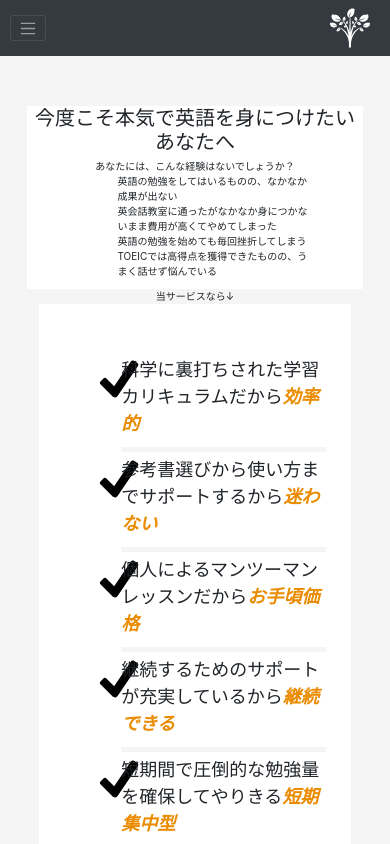
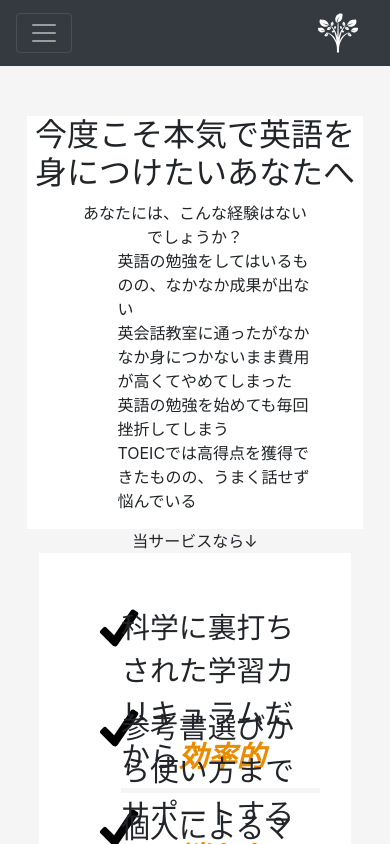
Before and after one commit to masalennon/myEnglish, a Nuxt app: page / in a window 390 px wide. Shown: the top 844 px of the page. Built offline with nearby package versions, Linux system fonts and the light colour scheme.

Commit message:
commented out media query

```diff
--- a/layouts/default.vue
+++ b/layouts/default.vue
@@ -35,15 +35,15 @@
 <script>
 </script>
 <style lang="scss">
-  @media only screen and (max-width: 979px) {
+/*
+@media only screen and (max-width: 979px) {
 
 	html{
 	  Width:100%;
 	  font-size: 100%;
 	}
 
-  } /*デバイスの横幅が979px以下の場合*/
-
+  }
   @media only screen and (min-width: 321px) and (max-width: 768px) {
 
 	html{
@@ -52,15 +52,15 @@
 
 	}
 
-  } /*デバイスの横幅が321以上768以下の場合*/
-
+  }
   @media only screen and (max-width: 320px) {
 
 	html{
 	  font-size: 62.5%;
 	}
 
-  } /* デバイスの横幅が320px以下の場合 */
+  }
+*/
   html {
 	word-spacing: 1px;
 	-ms-text-size-adjust: 100%;
--- a/pages/index.vue
+++ b/pages/index.vue
@@ -81,6 +81,7 @@
 </template>
 
 <style lang="scss">
+/*
   @media only screen and (max-width: 979px) {
 
 	html{
@@ -88,7 +89,7 @@
 	  font-size: 100%;
 	}
 
-  } /*デバイスの横幅が979px以下の場合*/
+  }
 
   @media only screen and (min-width: 321px) and (max-width: 768px) {
 
@@ -98,7 +99,7 @@
 
 	}
 
-  } /*デバイスの横幅が321以上768以下の場合*/
+  }
 
   @media only screen and (max-width: 320px) {
 
@@ -106,7 +107,8 @@
 	  font-size: 62.5%;
 	}
 
-  } /* デバイスの横幅が320px以下の場合 */
+  }
+  */
 html {
   background: whitesmoke !important;
   .copyright{
```
